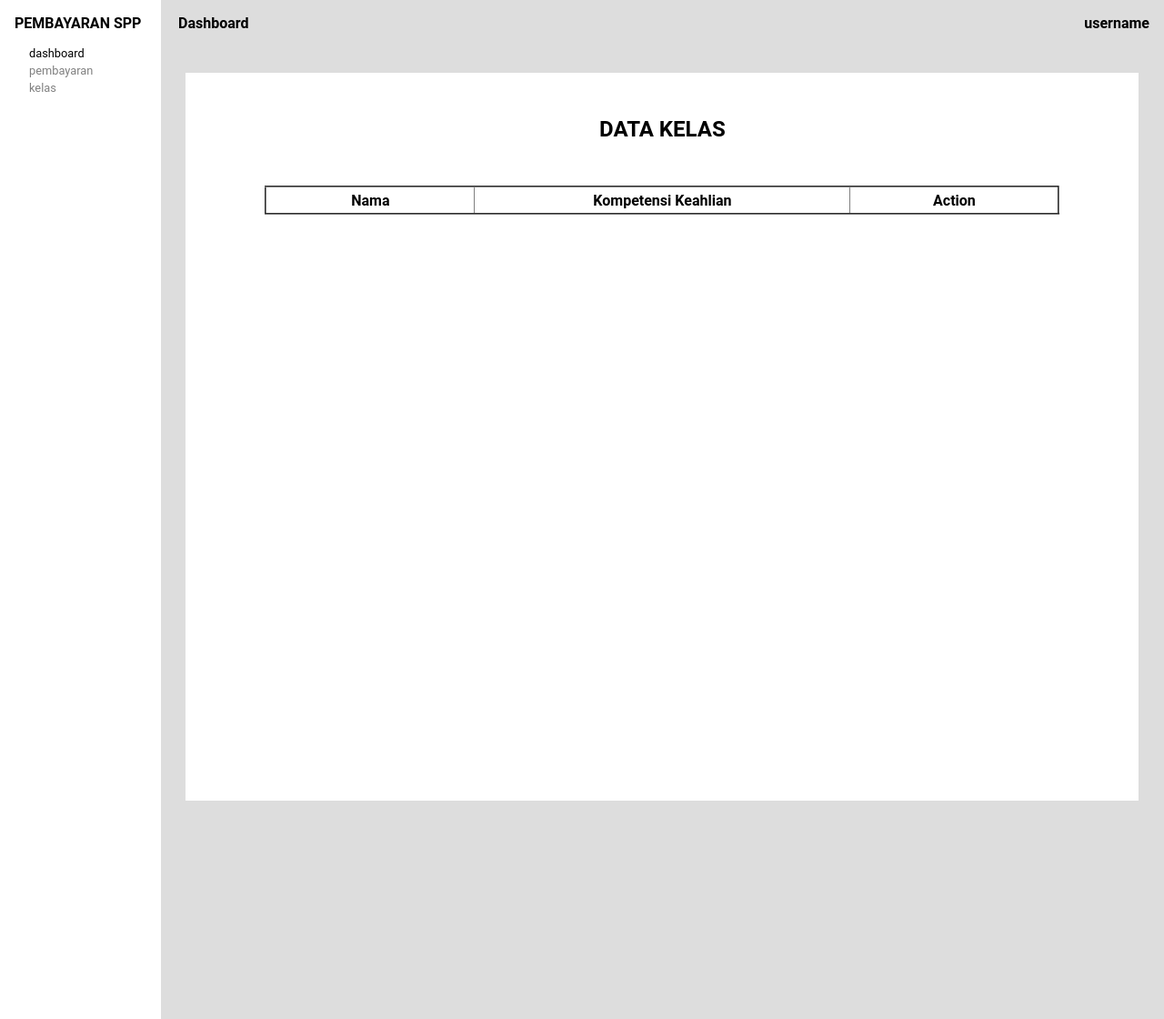
After one commit to novalsmandala/ukk-pembayaran-spp, a PHP site: page /kelas in a window 1280 px wide. The commit adds this page. Shown: the top 1120 px of the page at 91% size. Run offline with PHP 8.4, Linux system fonts and the light colour scheme; lists and menus that the app fills with data are empty.

Commit message:
revisi lag

```diff
--- /dev/null
+++ b/app/Controller/KelasController.php
@@ -0,0 +1,15 @@
+<?php
+
+namespace Nourman\UKK\Pembayaran\SPP\Controller;
+
+use Nourman\UKK\Pembayaran\SPP\App\View;
+
+class KelasController {
+
+	public function index()
+	{
+		View::render("kelas/index" , null);
+	}
+}
+
+ ?>
--- /dev/null
+++ b/app/Views/Kelas/index.php
@@ -0,0 +1,12 @@
+<div class="kelas-content">
+
+	<h1>DATA KELAS</h1>
+
+	<table border="2">
+		<thead>
+			<th>Nama</th>
+			<th>Kompetensi Keahlian</th>
+			<th>Action</th>
+		</thead>
+	</table>
+</div>
--- /dev/null
+++ b/app/Views/asset/script.js
@@ -0,0 +1,5 @@
+// task membuat sidebar active indicator
+
+// function setAside(index) {
+// 	switch
+// }
--- a/app/Views/asset/style.css
+++ b/app/Views/asset/style.css
@@ -103,9 +103,39 @@ aside ul li a.active {
 	text-align: center;
 }
 
-.main-content .dashboard-content {
+.main-content .dashboard-content, .main-content .kelas-content {
 	margin: 5em auto;
 	width: 95%;
 	height: 100vh;
 	background-color: white;
 }
+
+.main-content .kelas-content {
+	padding-top: 3em;
+}
+
+.main-content .kelas-content h1 {
+	text-align: center;
+	font-size: 1.5em;
+}
+
+.kelas-content table {
+	margin: 3em auto;
+	border-collapse: collapse;
+}
+
+.kelas-content table {
+	height: 2em;
+}
+
+.kelas-content table thead th:nth-child(1) {
+	width: 25ch;
+}
+
+.kelas-content table thead th:nth-child(2) {
+	width: 45ch;
+}
+
+.kelas-content table thead th:nth-child(3) {
+	width: 25ch;
+}
--- a/app/Views/template/header.php
+++ b/app/Views/template/header.php
@@ -18,6 +18,7 @@
 		<ul>
 			<li><a class="active" href="/dashboard">dashboard</a></li>
 			<li><a href="/pembayaran">pembayaran</a></li>
+			<li><a href="/kelas">kelas</a></li>
 		</ul>
 	</aside>
 	<div class="main-content">
--- a/public/index.php
+++ b/public/index.php
@@ -4,8 +4,10 @@ require_once __DIR__ . '/../vendor/autoload.php';
 
 use Nourman\UKK\Pembayaran\SPP\App\Router;
 use Nourman\UKK\Pembayaran\SPP\Controller\HomeController;
+use Nourman\UKK\Pembayaran\SPP\Controller\KelasController;
 
 Router::add('GET', '/', HomeController::class, 'index');
+Router::add('GET', '/kelas', KelasController::class, 'index');
 
 Router::run();
 
```
Also changed, not shown: app/Config/Database.php (+9 -2 lines), app/Views/old/header.css (deleted, +0 -68 lines), app/Views/old/header.php (deleted, +0 -9 lines), config/database.php (+4 -4 lines), test/Assertions.php (added, +27 -0 lines), test/Config/DatabaseTest.php (added, +27 -0 lines), test/Constraint/Constraint.php (added, +18 -0 lines), test/Constraint/IsEquals.php (added, +37 -0 lines), test/Constraint/IsIdentical.php (added, +38 -0 lines), test/Constraint/NotNull.php (added, +36 -0 lines), test/Test.php (added, +24 -0 lines), test/TestRunner.php (added, +13 -0 lines).
